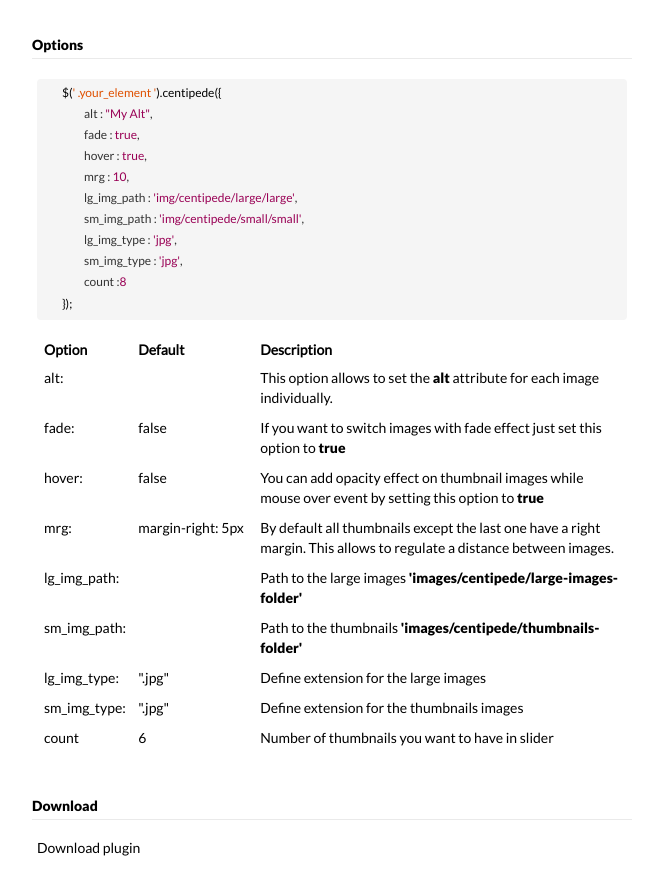
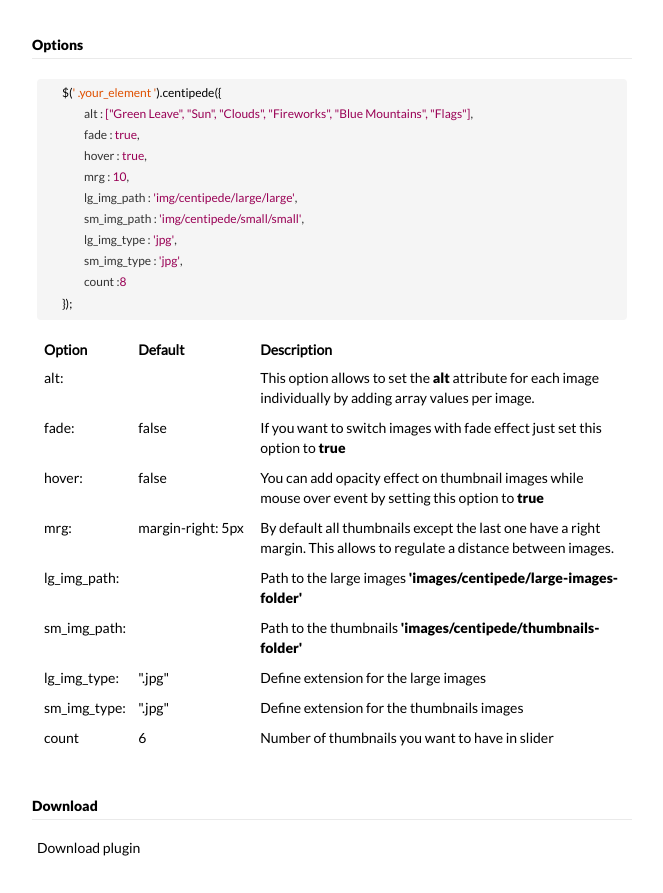
Before and after one commit to johannesMatevosyan/centipedejs, a plain HTML site: page index.html in a window 1280 px wide. Shown: the part 1443-2336 px from the top of the page, without its empty margins (308-971 px from the left). Drawn offline with Linux system fonts and the light colour scheme.

Commit message:
Add "alt" attribute for each image

```diff
--- a/index.html
+++ b/index.html
@@ -90,7 +90,7 @@
                     <code>$(<span class="cnt_string">' .your_element '</span>).centipede({
                         <div class="options_js">
                             <ul>
-                                <li><span class="options_js_keys">alt&nbsp;:  </span><span class="options_js_val">&nbsp;"My Alt"</span>,</li>
+                                <li><span class="options_js_keys">alt&nbsp;:  </span><span class="options_js_val">&nbsp;["Green Leave", "Sun", "Clouds", "Fireworks", "Blue Mountains", "Flags"]</span>,</li>
                                 <li><span class="options_js_keys">fade&nbsp;:  </span><span class="options_js_val">&nbsp;true</span>,</li>
                                 <li><span class="options_js_keys">hover&nbsp;: </span><span class="options_js_val">&nbsp;true</span>,</li>
                                 <li><span class="options_js_keys">mrg&nbsp;:  </span><span class="options_js_val">&nbsp;10</span>, </li>
@@ -115,7 +115,7 @@
                     <tr>
                         <td class="key">alt:</td>
                         <td class="default"></td>
-                        <td class="value">This option allows to set the <span class="selected">alt</span> attribute for each image individually.</td>
+                        <td class="value">This option allows to set the <span class="selected">alt</span> attribute for each image individually by adding array values per image.</td>
                     </tr>
                     <tr>
                         <td class="key">fade:</td>
```
